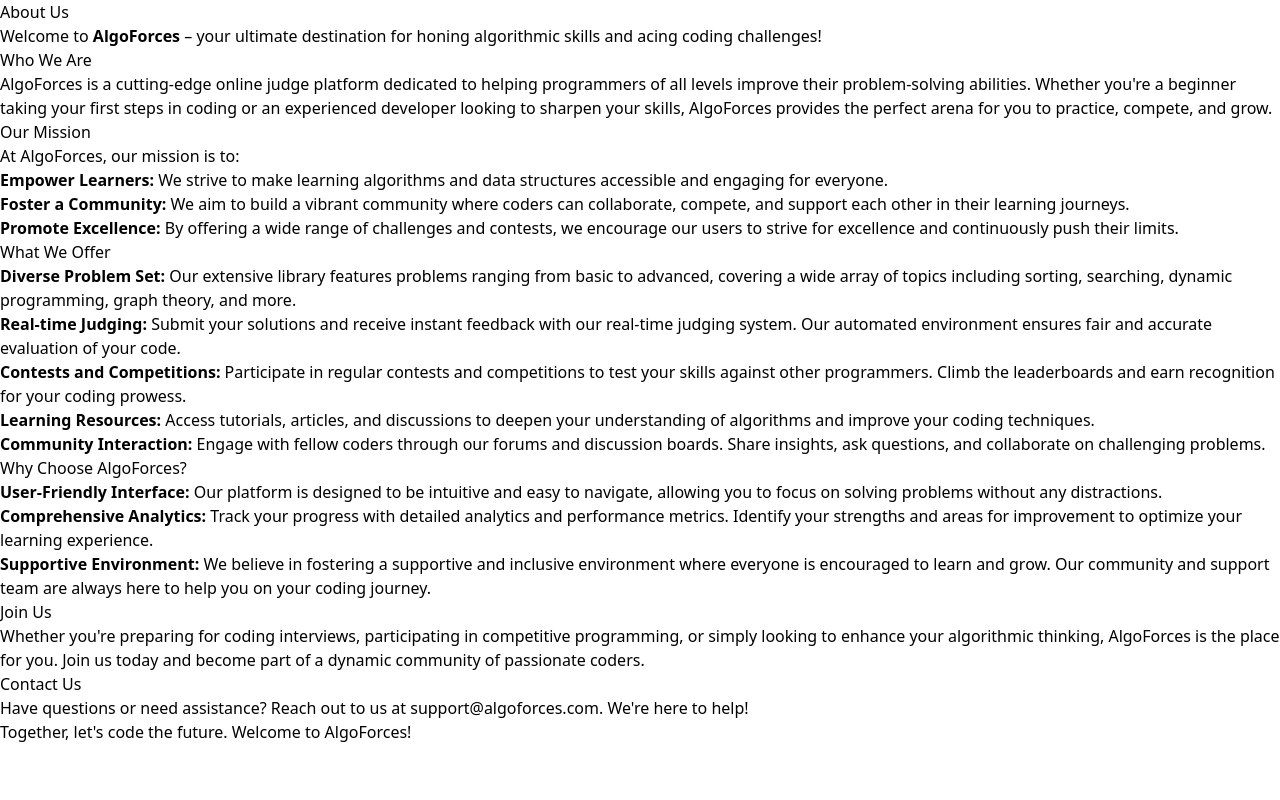
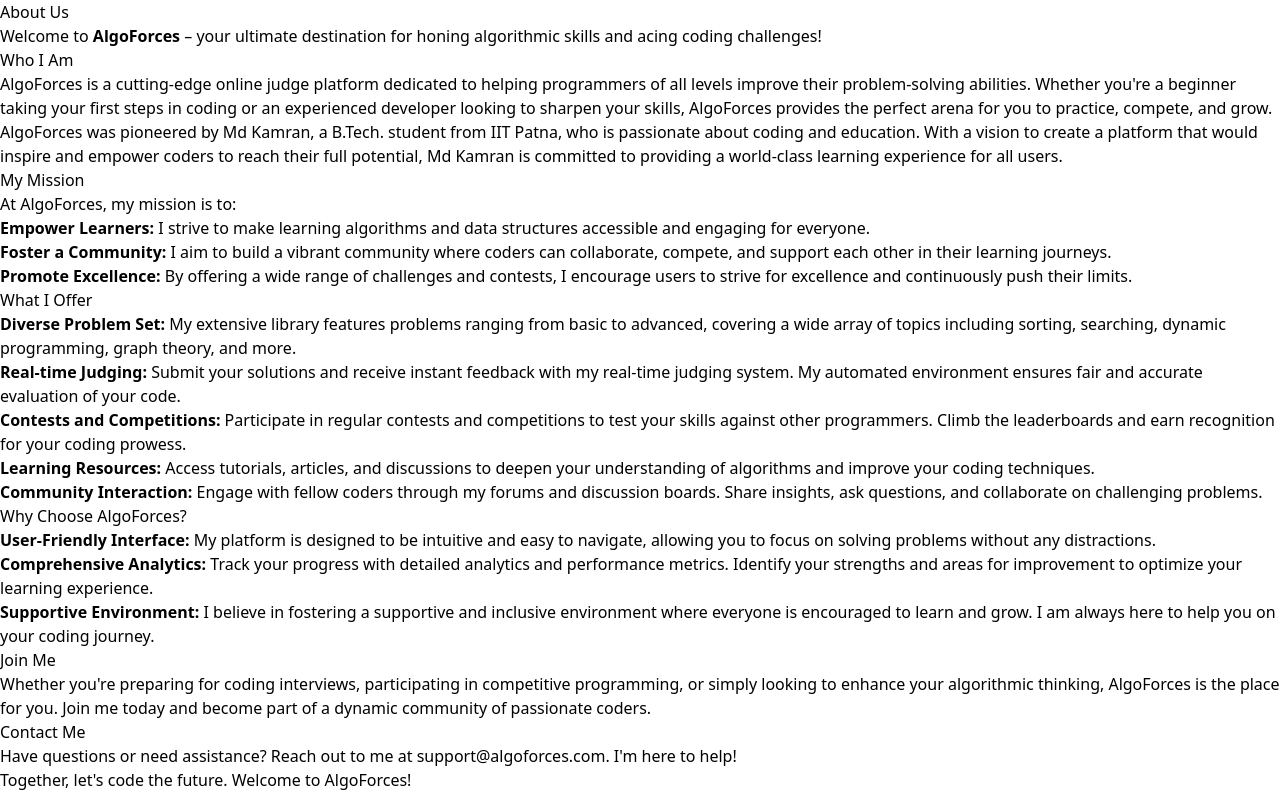
Before and after one commit to Coder2264/Online-Judge-Project, a React (Vite) app in the folder frontend/: page /about in a window 1280 px wide. Built offline with nearby package versions, Linux system fonts and the light colour scheme; no server answers.

Commit message:
making secure using https

```diff
--- a/frontend/src/components/Footer.jsx
+++ b/frontend/src/components/Footer.jsx
@@ -1,7 +1,7 @@
 function Footer(){
     return (
     <footer className="bg-gradient-to-r from-blue-600 to-blue-800 text-white text-center py-4">
-    <p className="text-lg">© 2024 AlgoForces. All rights reserved.</p>
+    <p className="text-lg">© 2024 Md Kamran. All rights reserved.</p>
     <div className="mt-2">
         <a href="/about" className="text-white hover:text-blue-300 mx-2">About Us</a>
         <a href="/contact" className="text-white hover:text-blue-300 mx-2">Contact Us</a>
--- a/frontend/src/pages/AboutUs.jsx
+++ b/frontend/src/pages/AboutUs.jsx
@@ -8,38 +8,40 @@
       <section>
         <h2 className="text-2xl font-semibold mb-3">Welcome to <strong className="font-bold">AlgoForces</strong> – your ultimate destination for honing algorithmic skills and acing coding challenges!</h2>
 
-        <h3 className="text-xl font-semibold mb-2">Who We Are</h3>
-        <p className="mb-3">AlgoForces is a cutting-edge online judge platform dedicated to helping programmers of all levels improve their problem-solving abilities. Whether you're a beginner taking your first steps in coding or an experienced developer looking to sharpen your skills, AlgoForces provides the perfect arena for you to practice, compete, and grow.</p>
+        <h3 className="text-xl font-semibold mb-2">Who I Am</h3>
+        <p className="mb-3">AlgoForces is a cutting-edge online judge platform dedicated to helping programmers of all levels improve their problem-solving abilities. Whether you're a beginner taking your first steps in coding or an experienced developer looking to sharpen your skills, AlgoForces provides the perfect arena for you to practice, compete, and grow.
+          AlgoForces was pioneered by Md Kamran, a B.Tech. student from IIT Patna, who is passionate about coding and education. With a vision to create a platform that would inspire and empower coders to reach their full potential, Md Kamran is committed to providing a world-class learning experience for all users.
+        </p>
 
-        <h3 className="text-xl font-semibold mb-2">Our Mission</h3>
-        <p className="mb-2">At AlgoForces, our mission is to:</p>
+        <h3 className="text-xl font-semibold mb-2">My Mission</h3>
+        <p className="mb-2">At AlgoForces, my mission is to:</p>
         <ul className="list-disc list-inside mb-3">
-          <li><strong className="font-semibold">Empower Learners:</strong> We strive to make learning algorithms and data structures accessible and engaging for everyone.</li>
-          <li><strong className="font-semibold">Foster a Community:</strong> We aim to build a vibrant community where coders can collaborate, compete, and support each other in their learning journeys.</li>
-          <li><strong className="font-semibold">Promote Excellence:</strong> By offering a wide range of challenges and contests, we encourage our users to strive for excellence and continuously push their limits.</li>
+          <li><strong className="font-semibold">Empower Learners:</strong> I strive to make learning algorithms and data structures accessible and engaging for everyone.</li>
+          <li><strong className="font-semibold">Foster a Community:</strong> I aim to build a vibrant community where coders can collaborate, compete, and support each other in their learning journeys.</li>
+          <li><strong className="font-semibold">Promote Excellence:</strong> By offering a wide range of challenges and contests, I encourage users to strive for excellence and continuously push their limits.</li>
         </ul>
 
-        <h3 className="text-xl font-semibold mb-2">What We Offer</h3>
+        <h3 className="text-xl font-semibold mb-2">What I Offer</h3>
         <ul className="list-disc list-inside mb-3">
-          <li><strong className="font-semibold">Diverse Problem Set:</strong> Our extensive library features problems ranging from basic to advanced, covering a wide array of topics including sorting, searching, dynamic programming, graph theory, and more.</li>
-          <li><strong className="font-semibold">Real-time Judging:</strong> Submit your solutions and receive instant feedback with our real-time judging system. Our automated environment ensures fair and accurate evaluation of your code.</li>
+          <li><strong className="font-semibold">Diverse Problem Set:</strong> My extensive library features problems ranging from basic to advanced, covering a wide array of topics including sorting, searching, dynamic programming, graph theory, and more.</li>
+          <li><strong className="font-semibold">Real-time Judging:</strong> Submit your solutions and receive instant feedback with my real-time judging system. My automated environment ensures fair and accurate evaluation of your code.</li>
           <li><strong className="font-semibold">Contests and Competitions:</strong> Participate in regular contests and competitions to test your skills against other programmers. Climb the leaderboards and earn recognition for your coding prowess.</li>
           <li><strong className="font-semibold">Learning Resources:</strong> Access tutorials, articles, and discussions to deepen your understanding of algorithms and improve your coding techniques.</li>
-          <li><strong className="font-semibold">Community Interaction:</strong> Engage with fellow coders through our forums and discussion boards. Share insights, ask questions, and collaborate on challenging problems.</li>
+          <li><strong className="font-semibold">Community Interaction:</strong> Engage with fellow coders through my forums and discussion boards. Share insights, ask questions, and collaborate on challenging problems.</li>
         </ul>
 
         <h3 className="text-xl font-semibold mb-2">Why Choose AlgoForces?</h3>
         <ul className="list-disc list-inside mb-3">
-          <li><strong className="font-semibold">User-Friendly Interface:</strong> Our platform is designed to be intuitive and easy to navigate, allowing you to focus on solving problems without any distractions.</li>
+          <li><strong className="font-semibold">User-Friendly Interface:</strong> My platform is designed to be intuitive and easy to navigate, allowing you to focus on solving problems without any distractions.</li>
           <li><strong className="font-semibold">Comprehensive Analytics:</strong> Track your progress with detailed analytics and performance metrics. Identify your strengths and areas for improvement to optimize your learning experience.</li>
-          <li><strong className="font-semibold">Supportive Environment:</strong> We believe in fostering a supportive and inclusive environment where everyone is encouraged to learn and grow. Our community and support team are always here to help you on your coding journey.</li>
+          <li><strong className="font-semibold">Supportive Environment:</strong> I believe in fostering a supportive and inclusive environment where everyone is encouraged to learn and grow. I am always here to help you on your coding journey.</li>
         </ul>
 
-        <h3 className="text-xl font-semibold mb-2">Join Us</h3>
-        <p className="mb-3">Whether you're preparing for coding interviews, participating in competitive programming, or simply looking to enhance your algorithmic thinking, AlgoForces is the place for you. Join us today and become part of a dynamic community of passionate coders.</p>
+        <h3 className="text-xl font-semibold mb-2">Join Me</h3>
+        <p className="mb-3">Whether you're preparing for coding interviews, participating in competitive programming, or simply looking to enhance your algorithmic thinking, AlgoForces is the place for you. Join me today and become part of a dynamic community of passionate coders.</p>
 
-        <h3 className="text-xl font-semibold mb-2">Contact Us</h3>
-        <p className="mb-3">Have questions or need assistance? Reach out to us at <a href="mailto:support@algoforces.com" className="text-blue-500 hover:text-blue-700">support@algoforces.com</a>. We're here to help!</p>
+        <h3 className="text-xl font-semibold mb-2">Contact Me</h3>
+        <p className="mb-3">Have questions or need assistance? Reach out to me at <a href="mailto:mdkamran200404@gmail.com" className="text-blue-500 hover:text-blue-700">support@algoforces.com</a>. I'm here to help!</p>
       </section>
 
       <footer>
```
Also changed, not shown: 1 other file (tests, documents, lock files or other folders).
